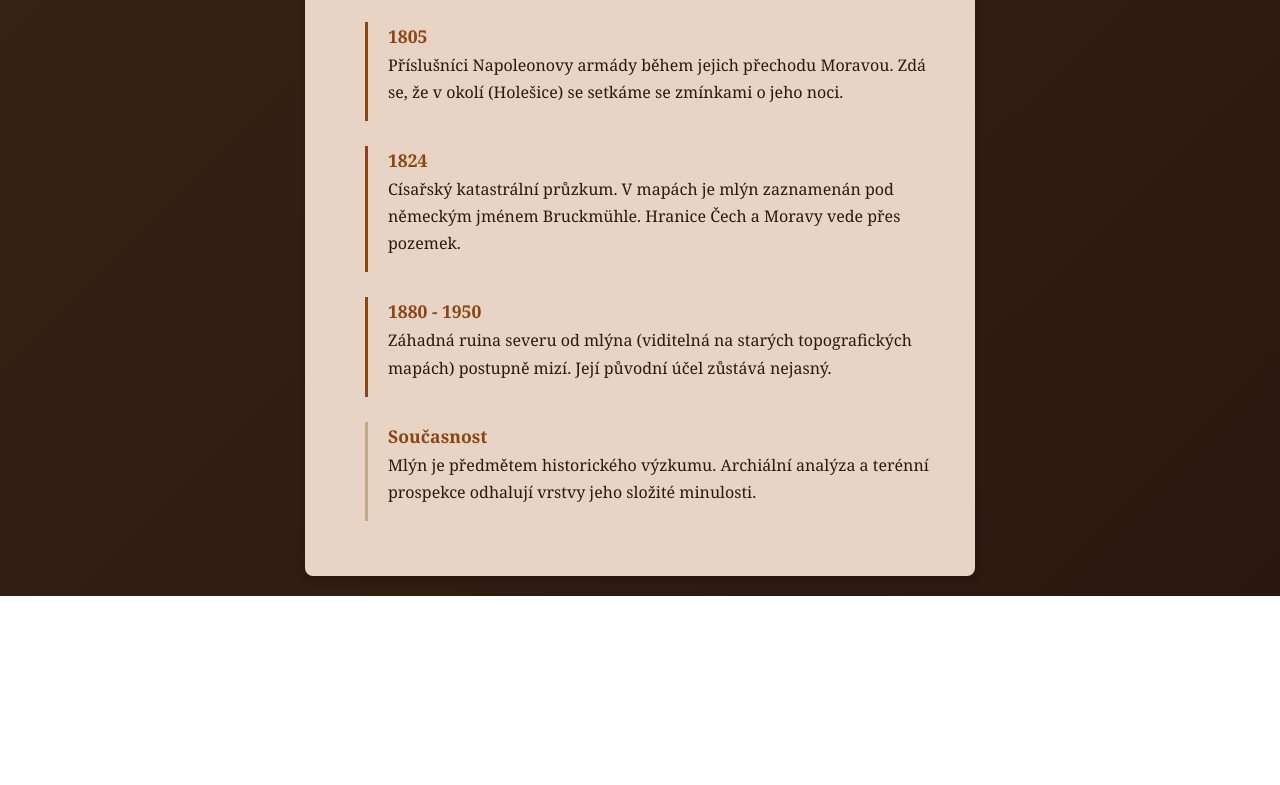
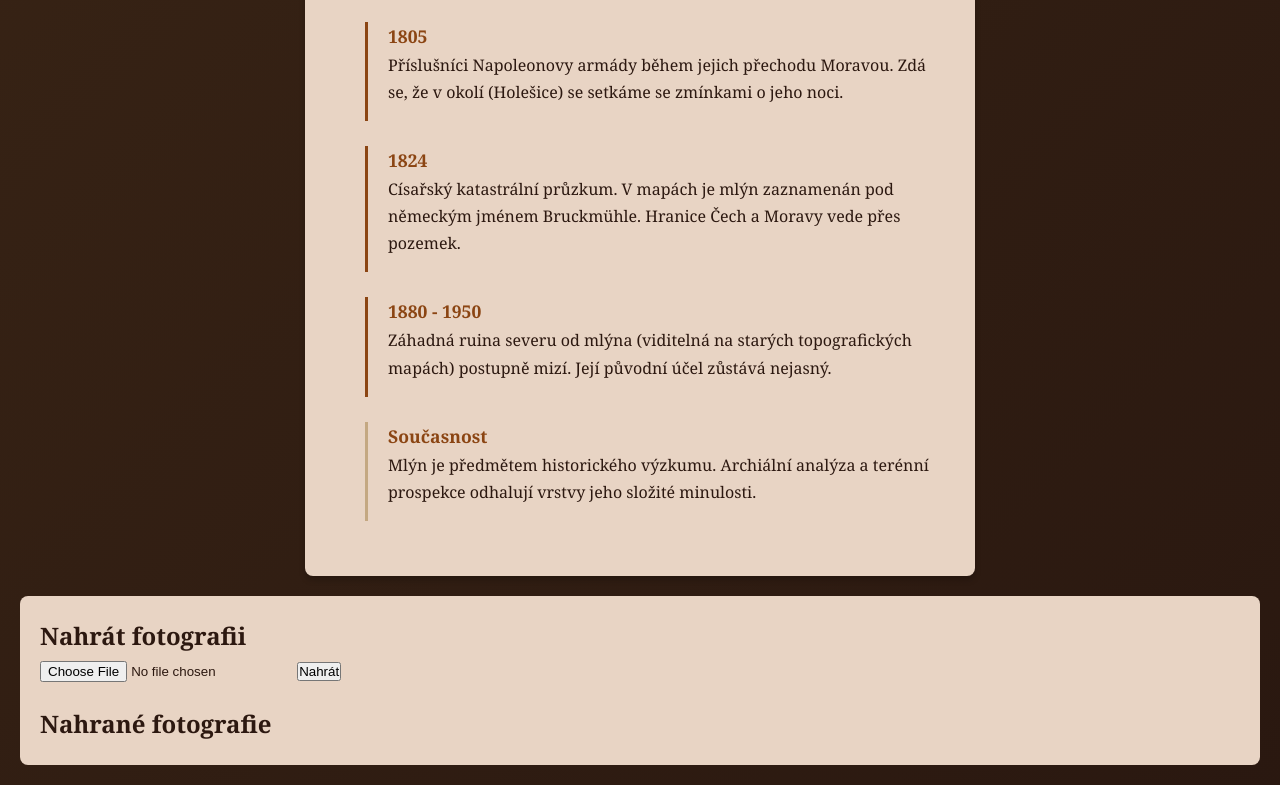
Before and after one commit to Mosata77/Kronika-mlejn, a plain HTML site: page index.html in a window 1280 px wide. Shown: the part 1157-1942 px from the top of the page. Before the commit the page ends 1753 px from the top, so only its background shows below. Drawn offline with Linux system fonts and the light colour scheme.

Commit message:
Update index.html

```diff
--- a/index.html
+++ b/index.html
@@ -494,6 +494,13 @@ window.addEventListener('DOMContentLoaded', () => {
   if (historianResp) document.getElementById('historianBox').textContent = historianResp;
 });
 </script>
+<div style="margin: 20px; padding: 20px; background: #e8d4c4; border-radius: 8px;">
+  <h2>Nahrát fotografii</h2>
+  <input type="file" id="fileInput" accept="image/*">
+  <button onclick="uploadPhoto()">Nahrát</button>
 
+  <h2 style="margin-top: 20px;">Nahrané fotografie</h2>
+  <div id="photoList"></div>
+</div>
 </body>
 </html>
```
